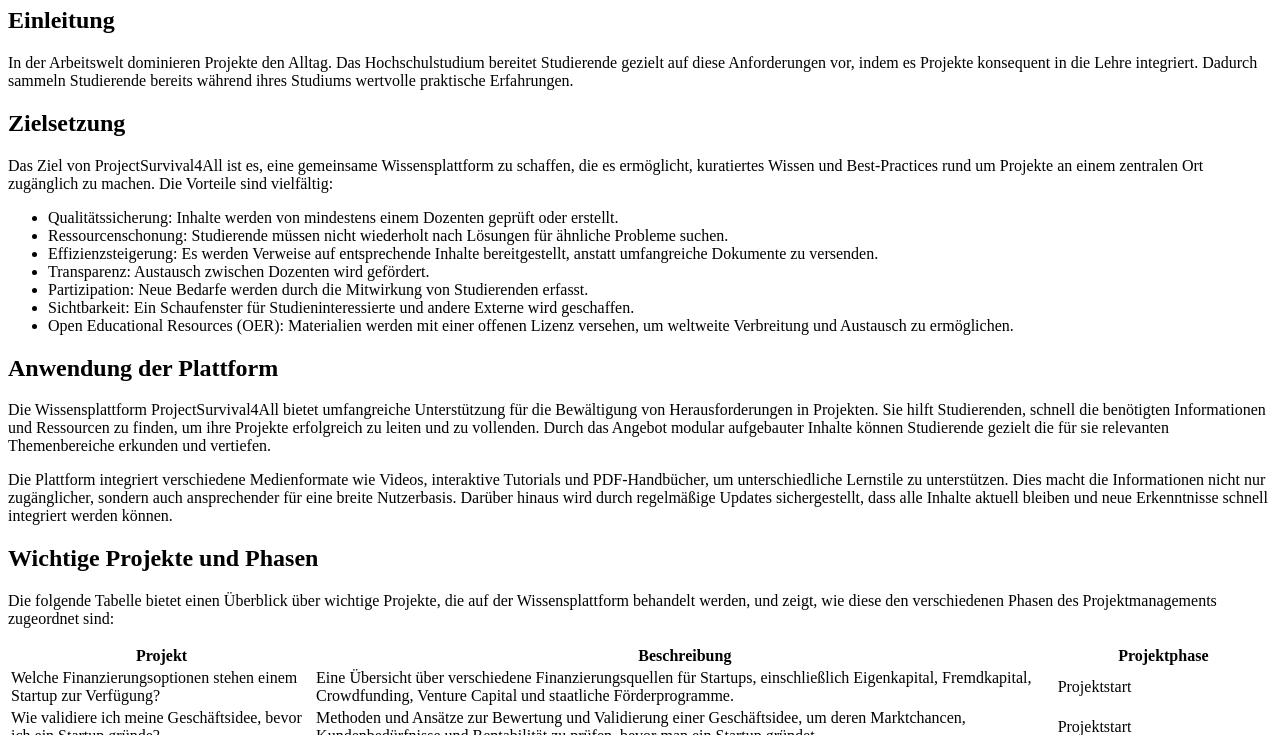
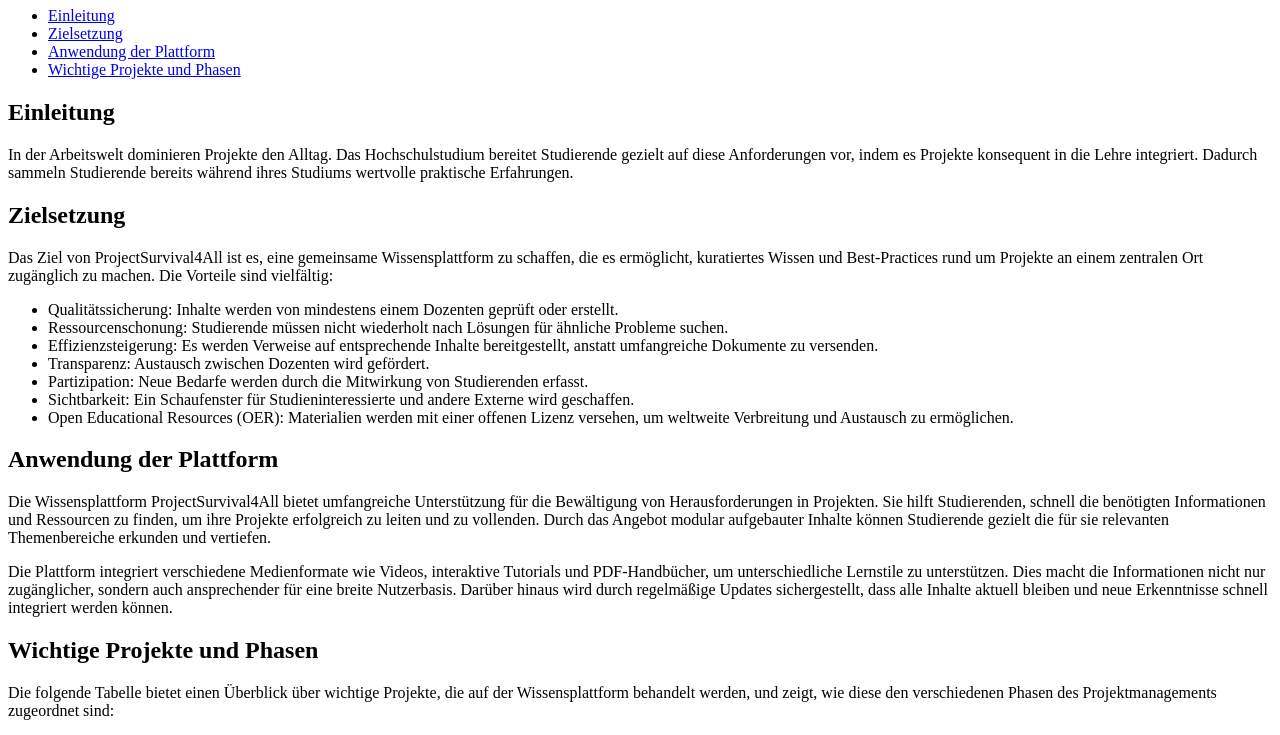
Before and after one commit to mi-classroom/fd-html-und-css-leytilera, a plain HTML site: page pages/about/about-the-project.html in a window 1280 px wide. Shown: the part 73-808 px from the top of the page. Drawn offline with Linux system fonts and the light colour scheme.

Commit message:
feat: added navigation

```diff
--- a/pages/about/about-the-project.html
+++ b/pages/about/about-the-project.html
@@ -8,11 +8,19 @@
 
 <body>
     <h1>ProjectSurvival4All – Survival-Tipps für die Projektarbeit</h1>
-    <h2>Einleitung</h2>
+    <nav>
+        <ul>
+            <li><a href="#einleitung">Einleitung</a></li>
+            <li><a href="#zielsetzung">Zielsetzung</a></li>
+            <li><a href="#anwendung-der-plattform">Anwendung der Plattform</a></li>
+            <li><a href="#wichtige-projekte-und-phasen">Wichtige Projekte und Phasen</a></li>
+        </ul>
+    </nav>
+    <h2 id="einleitung">Einleitung</h2>
     <p>In der Arbeitswelt dominieren Projekte den Alltag. Das Hochschulstudium bereitet Studierende gezielt auf diese
         Anforderungen vor, indem es Projekte konsequent in die Lehre integriert. Dadurch sammeln Studierende bereits
         während ihres Studiums wertvolle praktische Erfahrungen.</p>
-    <h2>Zielsetzung</h2>
+    <h2 id="zielsetzung">Zielsetzung</h2>
     <p>Das Ziel von ProjectSurvival4All ist es, eine gemeinsame Wissensplattform zu schaffen, die es ermöglicht,
         kuratiertes Wissen und Best-Practices rund um Projekte an einem zentralen Ort zugänglich zu machen. Die Vorteile
         sind vielfältig:</p>
@@ -29,7 +37,7 @@
             Verbreitung
             und Austausch zu ermöglichen.</li>
     </ul>
-    <h2>Anwendung der Plattform</h2>
+    <h2 id="anwendung-der-plattform">Anwendung der Plattform</h2>
     <p>Die Wissensplattform ProjectSurvival4All bietet umfangreiche Unterstützung für die Bewältigung von
         Herausforderungen in Projekten. Sie hilft Studierenden, schnell die benötigten Informationen und Ressourcen zu
         finden, um ihre Projekte erfolgreich zu leiten und zu vollenden. Durch das Angebot modular aufgebauter Inhalte
@@ -38,7 +46,7 @@
         unterschiedliche Lernstile zu unterstützen. Dies macht die Informationen nicht nur zugänglicher, sondern auch
         ansprechender für eine breite Nutzerbasis. Darüber hinaus wird durch regelmäßige Updates sichergestellt, dass
         alle Inhalte aktuell bleiben und neue Erkenntnisse schnell integriert werden können.</p>
-    <h2>Wichtige Projekte und Phasen</h2>
+    <h2 id="wichtige-projekte-und-phasen">Wichtige Projekte und Phasen</h2>
     <p>Die folgende Tabelle bietet einen Überblick über wichtige Projekte, die auf der Wissensplattform behandelt
         werden, und zeigt, wie diese den verschiedenen Phasen des Projektmanagements zugeordnet sind:</p>
     <table>
```
